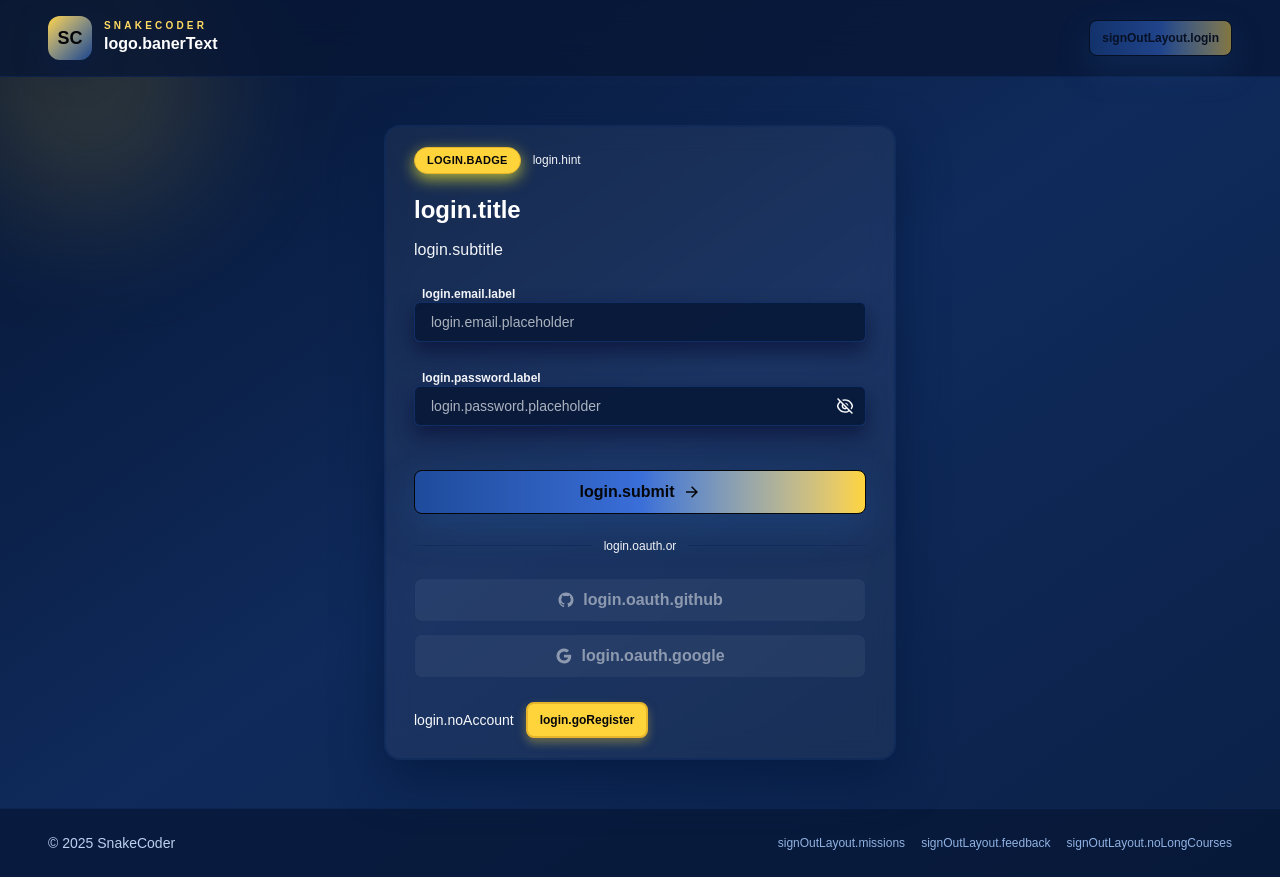
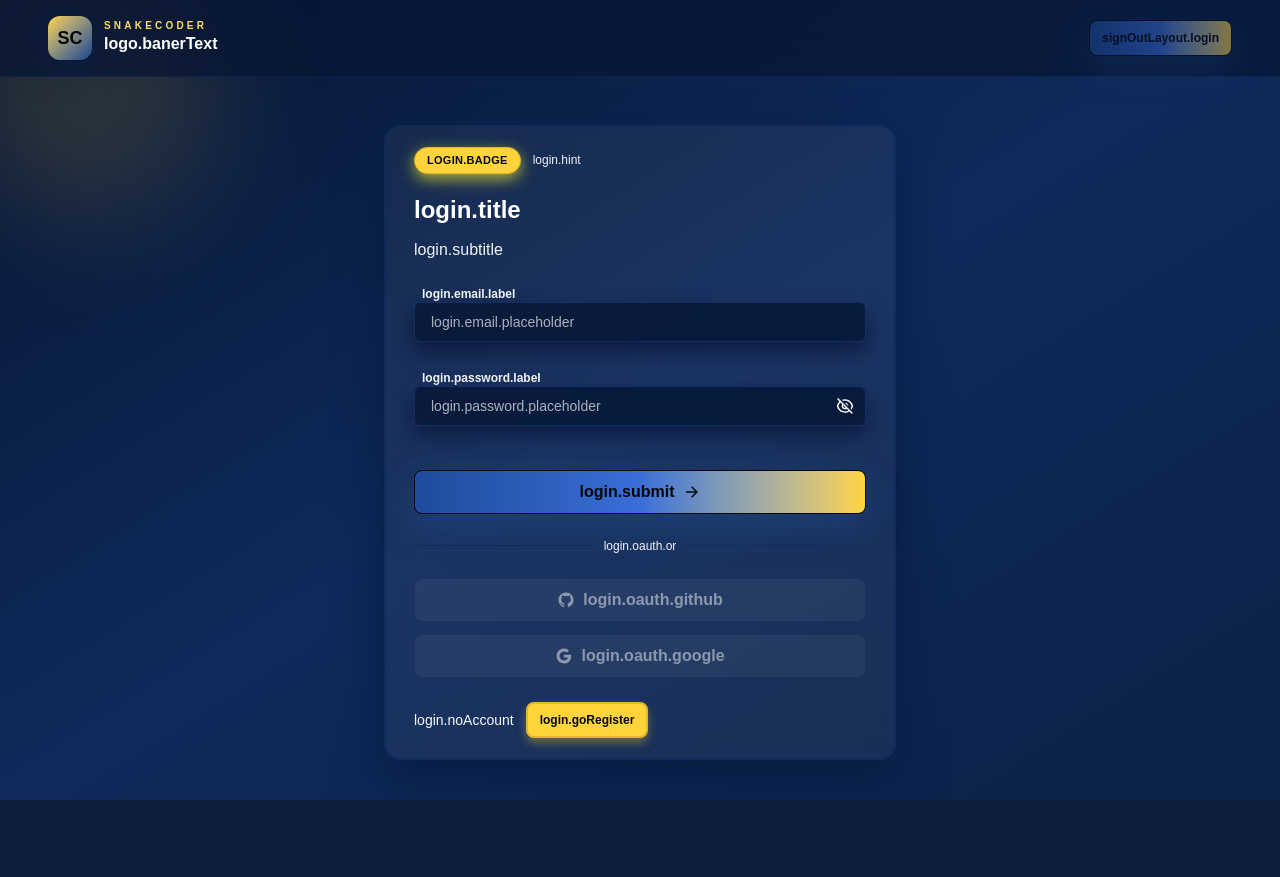
Before and after one commit to PatGaj/SnakeCoder, a Next.js app in the folder apps/snake_coder/: page /en/login in a window 1280 px wide. After the commit the page ends 800 px from the top, so only its background shows below. Built offline with nearby package versions, Linux system fonts and the light colour scheme.

Commit message:
fix: ensure SignInView and SignOutView use h-screen and only content have custom scrollbar

```diff
--- a/apps/snake_coder/src/features/signInLayout/SignInLayout.tsx
+++ b/apps/snake_coder/src/features/signInLayout/SignInLayout.tsx
@@ -6,9 +6,11 @@ type SignInLayoutProps = {
 
 const SignInLayout: React.FC<SignInLayoutProps> = ({ children }) => {
   return (
-    <div className="flex min-h-screen">
+    <div className="flex h-screen">
       <SideBar />
-      <div className="min-w-0 flex-1">{children}</div>
+      <div className="min-w-0 flex-1 h-full overflow-y-scroll scrollbar-thumb-secondary-500 scrollbar-track-primary-500 scrollbar-thin">
+        {children}
+      </div>
     </div>
   )
 }
--- a/apps/snake_coder/src/features/signOutLayout/SignOutLayout.tsx
+++ b/apps/snake_coder/src/features/signOutLayout/SignOutLayout.tsx
@@ -7,10 +7,12 @@ type SignOutLayoutProps = {
 
 const SignOutLayout: React.FC<SignOutLayoutProps> = ({ children }) => {
   return (
-    <div className="flex min-h-screen flex-col">
+    <div className="flex h-screen flex-col">
       <TopBar />
-      <main className="flex-1">{children}</main>
+      <main className="flex-1 overflow-y-scroll scrollbar-thumb-secondary-500 scrollbar-track-primary-500 scrollbar-thin">
+        {children}
       <Footer />
+      </main>
     </div>
   )
 }
```
